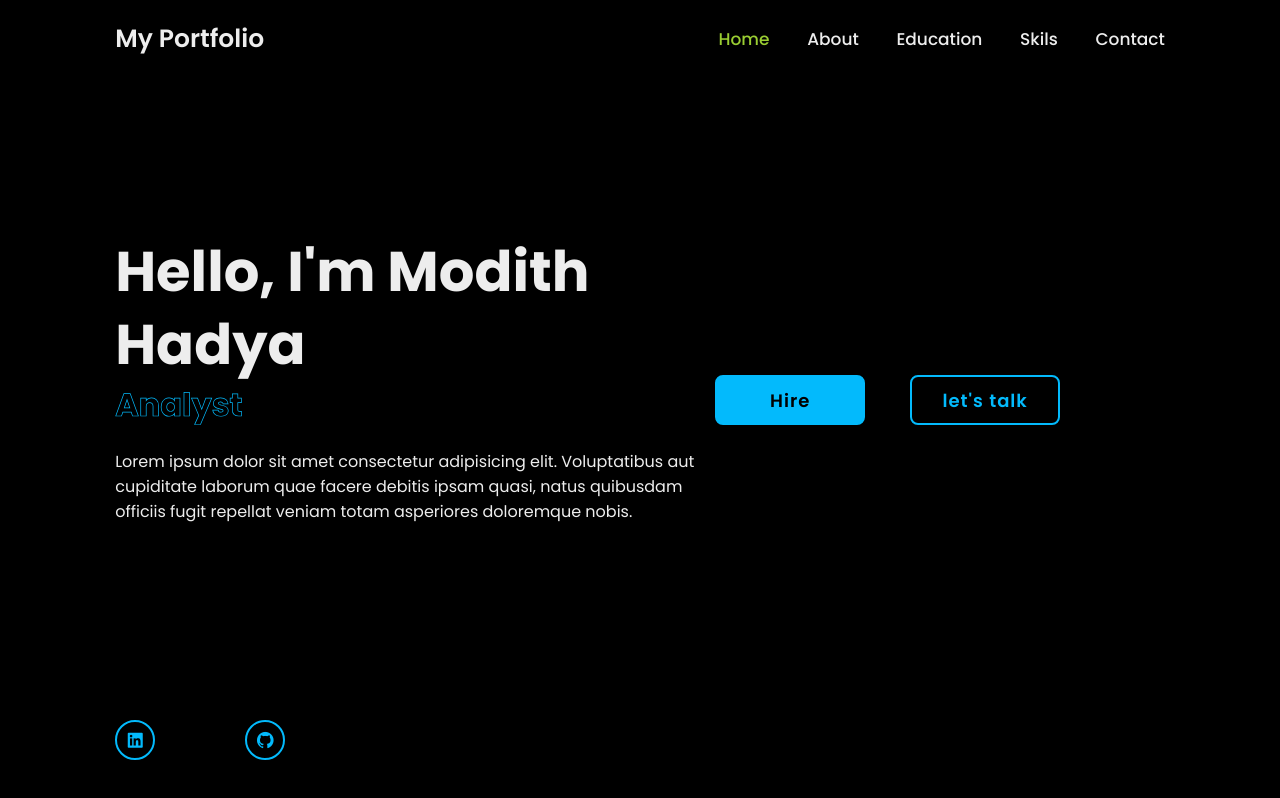
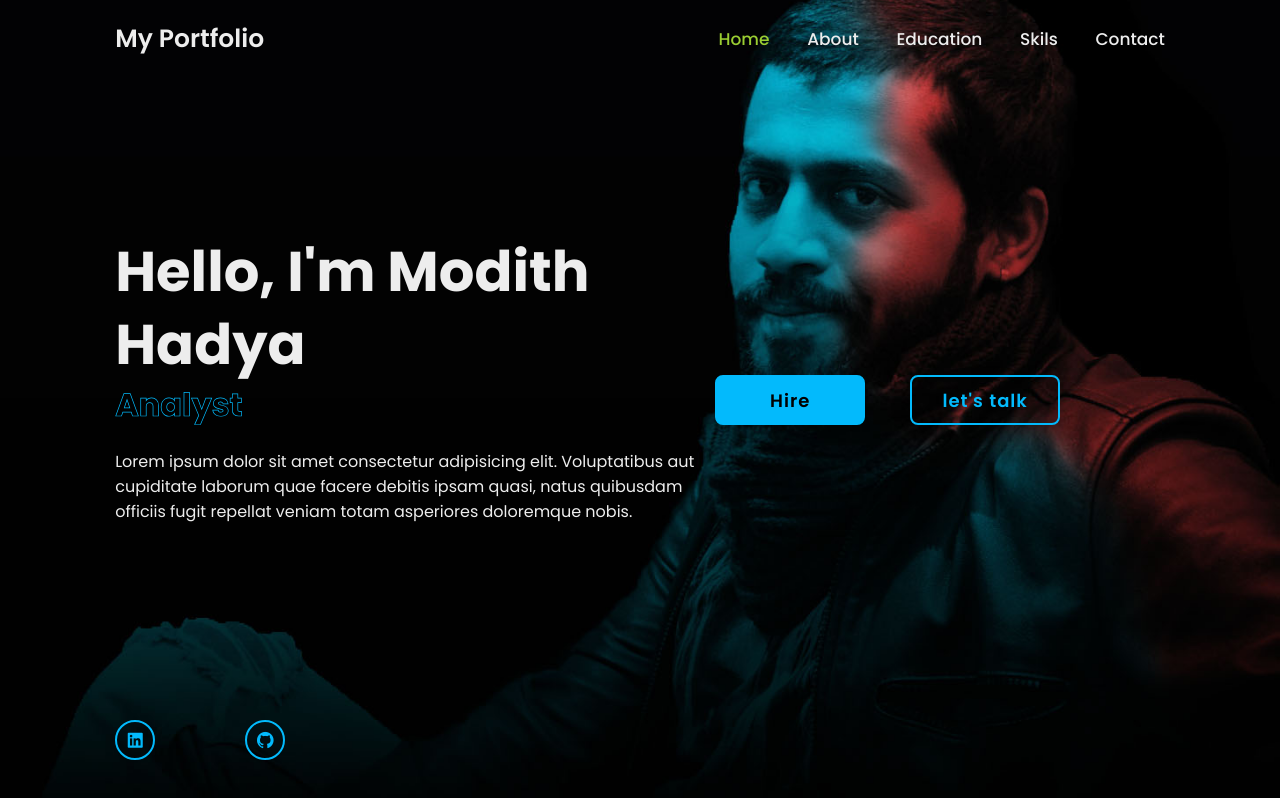
Before and after one commit to Modith-Hadya/My-Bio, a plain HTML site: page docs/index.html in a window 1280 px wide. Drawn offline with nearby package versions, Linux system fonts and the light colour scheme.

Commit message:
Update style.css

```diff
--- a/docs/style.css
+++ b/docs/style.css
@@ -78,7 +78,7 @@ section {
   display: flex;
   align-items: center;
   padding: 0 9%;
-  background: url('modith_image.jpg') no-repeat;
+  background: url('images/modith_image.jpg') no-repeat;
   background-size: cover;
   background-position: center;
 }
```
